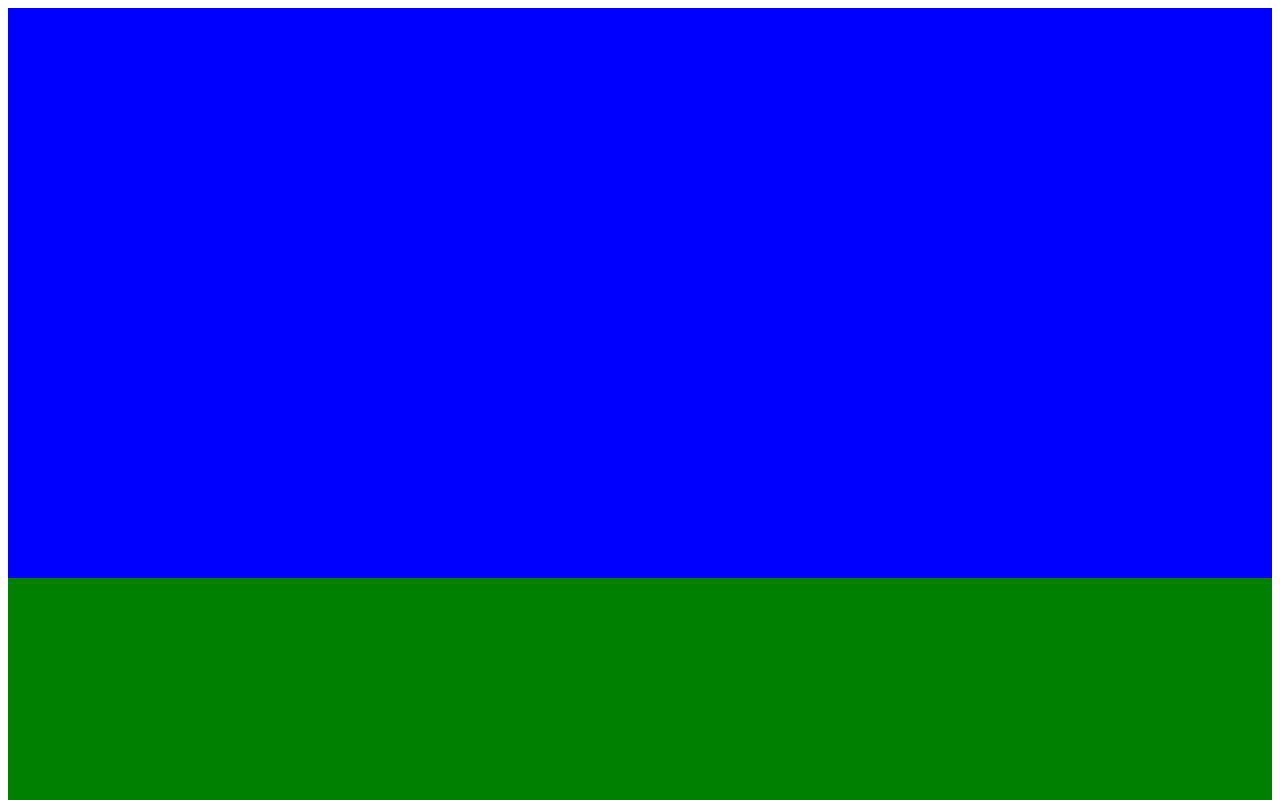
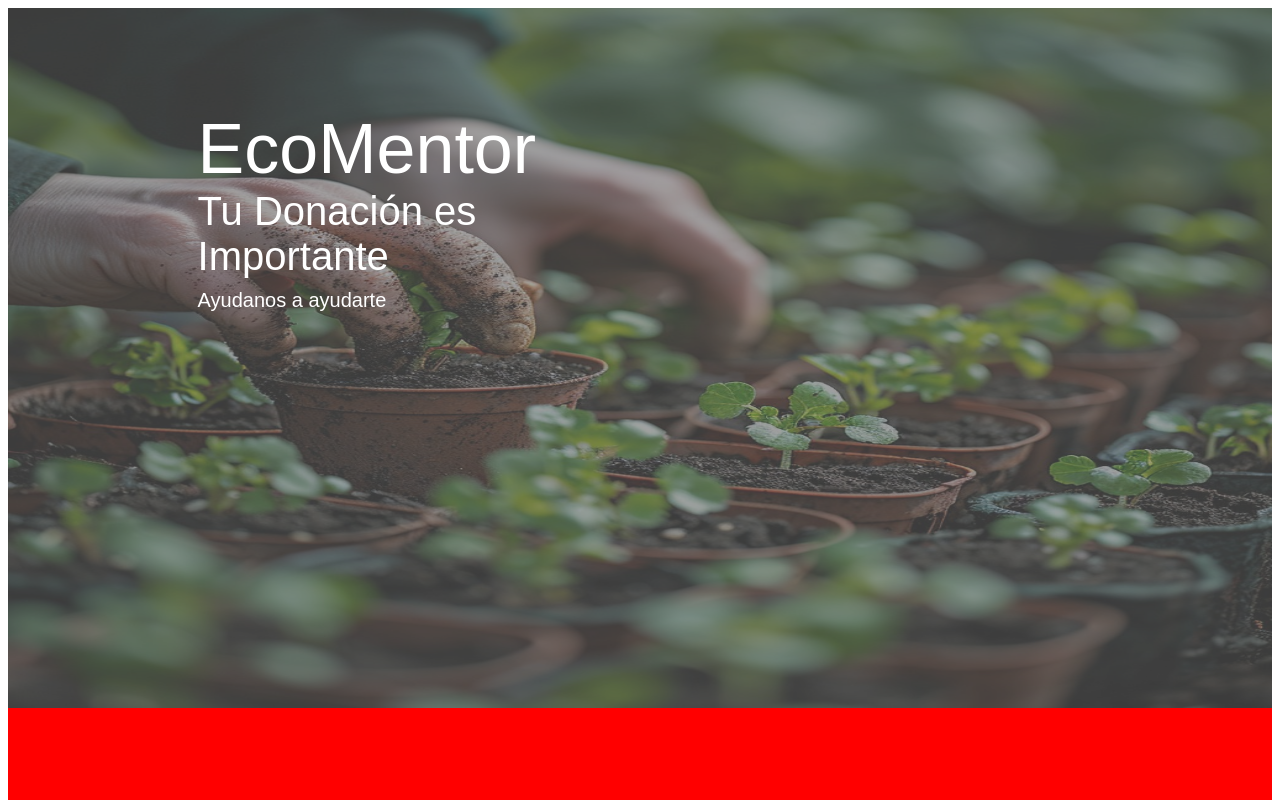
Before and after one commit to WomDev20/EcoMentor, a plain HTML site: page pages/inicio.html in a window 1280 px wide. Shown: the top 800 px of the page. Drawn offline with Linux system fonts and the light colour scheme.

Commit message:
Page 1 de inicio

```diff
--- a/css/inicio.css
+++ b/css/inicio.css
@@ -8,13 +8,59 @@ body, html{
     min-height: 100%;
     min-width: 100%;
     display: grid;
-    grid-template-rows: repeat(4, 570px);
+    grid-template-rows: 700px 1000px;
 }
 
+/*CSS PARA PAGINA 1 DE SECCIÓN INICIO*/
 .inicio-page-1{
-    min-width: 100%;
     height: 100%;
-    background-color: blue;
+    background-image: url('../Imagenes/inicio-page1-background.jpg');
+    background-size: 100% 100%;
+}
+
+.inicio-page-1-container{
+    background: rgba(100, 100, 100, 0.6);
+    height: 100%;
+    display: grid;
+    grid-template-rows: 80px 100px 80px;
+}
+
+.inicio-page-1-container h1,
+.inicio-page-1-container h2,
+.inicio-page-1-container span{
+    margin-top: 8%;
+    margin-left: 15%;
+    height: 100%;
+}
+
+.inicio-page-1-container h1{
+    color: white;
+    font-size: 70px;
+    font-family: "Poppins", sans-serif;
+    text-align: left;
+    font-weight: 400;
+    display: table-cell;
+    vertical-align: bottom;
+}
+
+.inicio-page-1-container h2{
+    color: white;
+    font-size: 40px;
+    font-family: "Poppins", sans-serif;
+    text-align: left;
+    font-weight: 400;
+    display: table-cell;
+    vertical-align: bottom;
+}
+
+.inicio-page-1-container p{
+    color: white;
+    font-size: 20px;
+    font-family: "Poppins", sans-serif;
+    text-align: left;
+    font-weight: 400;
+    display: table-cell;
+    vertical-align: bottom;
 }
 
 .inicio-page-2{
@@ -22,21 +68,3 @@ body, html{
     min-width: 100%;
     background-color: red;
 }
-
-.inicio-page-2{
-    height: 100%;
-    min-width: 100%;
-    background-color: green;
-}
-
-.inicio-page-3{
-    height: 100%;
-    min-width: 100%;
-    background-color: yellow;
-}
-
-.inicio-page-4{
-    height: 100%;
-    min-width: 100%;
-    background-color: gray;
-}
--- a/css/main.css
+++ b/css/main.css
@@ -135,7 +135,7 @@
 }
 
 .footer-right-row{
-    padding-top: 3%;
+    padding-top: 5%;
     height: 100%;
     display: grid;
     grid-template-columns: 60px 1fr;
@@ -147,8 +147,8 @@
 }
 
 .footer-right-row img{
-    height: 50px;
-    width: 50px;
+    height: 40px;
+    width: 40px;
     text-align: right;
 }
 
--- a/pages/inicio.html
+++ b/pages/inicio.html
@@ -9,10 +9,14 @@
   <body>
     <!--AQUÍ VA TODO EL CONTENIDO QUE DEBE MOSTRAR LA PAGINA DE INICIO-->
     <div class="content-inicio">
-          <div class="inicio-page-1"></div>
-          <div class="inicio-page-2"></div>
-          <div class="inicio-page-3"></div>
-          <div class="inicio-page-4"></div>
+      <div class="inicio-page-1">
+        <div class="inicio-page-1-container">
+          <h1>EcoMentor</h1>
+          <span><h2>Tu Donación es <br>Importante</h2></span>
+          <span><p>Ayudanos a ayudarte</p></span>
+        </div>
+      </div>
+      <div class="inicio-page-2"></div>
     </div>
   </body>
 </html>
```
Also changed, not shown: Imagenes/inicio-page1-background.jpg (renamed from Imagenes/StockCake-Tending Green Seedlings_1726973402.jpg).
